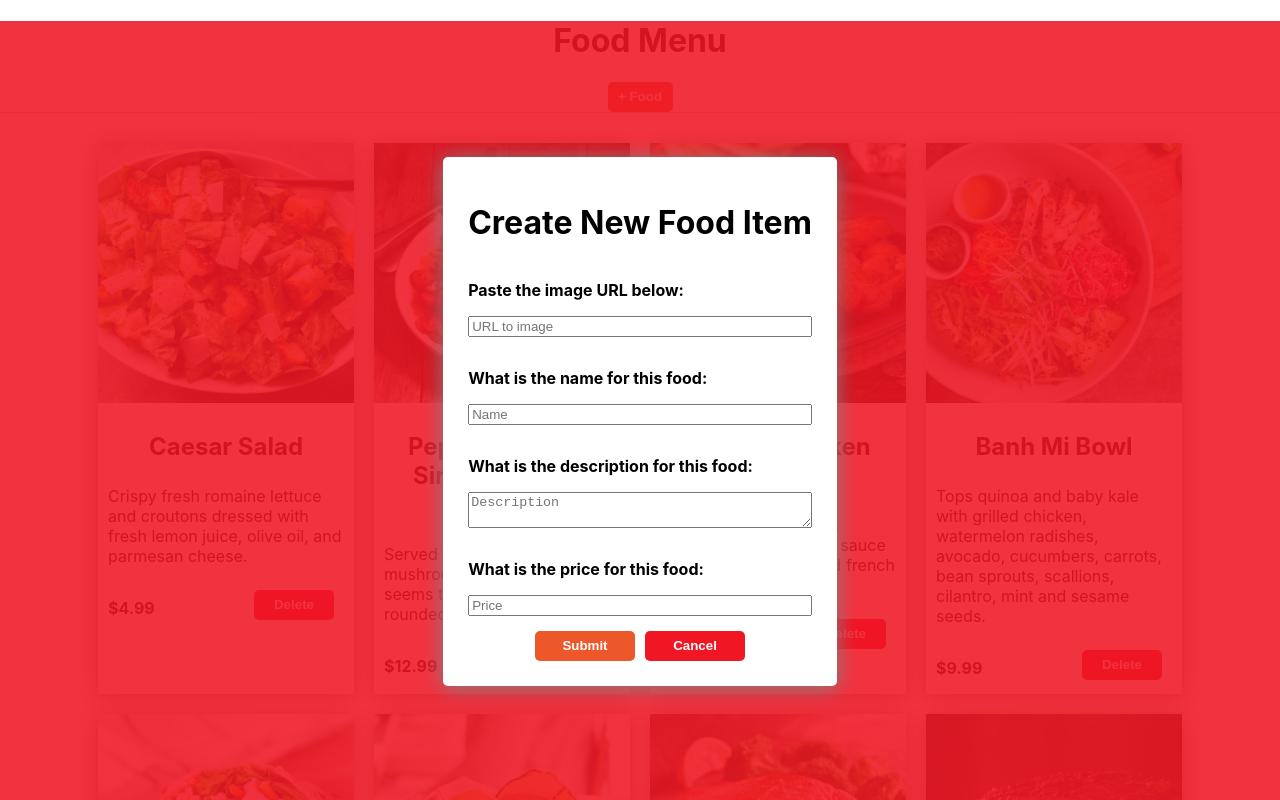
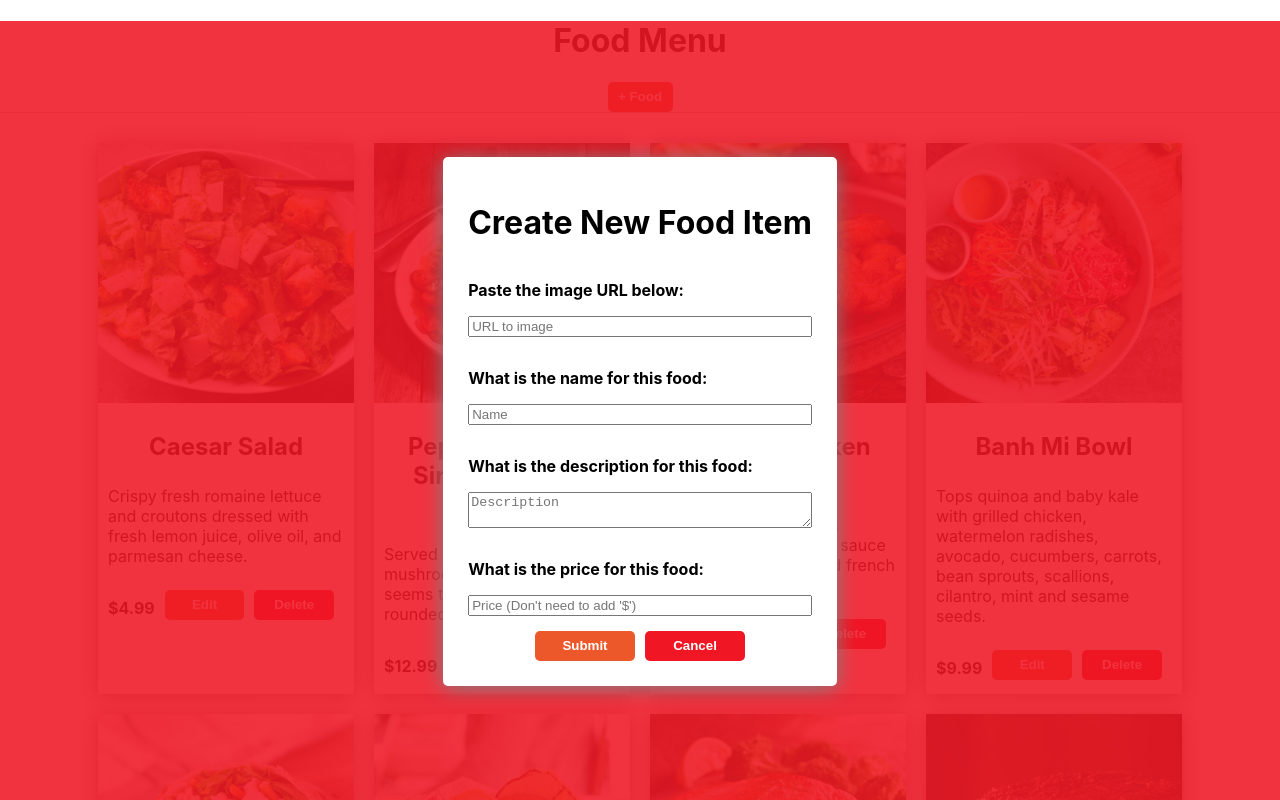
Before and after one commit to tknyim/Menu-Management, a React (Create React App) app: page / in a window 1280 px wide. Both pictures are taken after a click on the button "+ Food". Shown: the top 800 px of the page. Built offline with nearby package versions, Linux system fonts and the light colour scheme.

Commit message:
able to delete items

```diff
--- a/src/App.css
+++ b/src/App.css
@@ -43,6 +43,27 @@
   justify-content: space-between;
 }
 
+.card-edit {
+  margin-top: 8px;
+  margin-right: 10px;
+  background-color: rgba(237,88,42,255);
+  color: white;
+  font-weight: bold;
+  border: none;
+  width: 80px;
+  height: 30px;
+  border-radius: 5px;
+  cursor: pointer;
+  transition-duration: 0.4s;
+}
+
+.card-edit:hover {
+  background-color: white;
+  border: 2px solid rgba(237,88,42,255);
+  color: rgba(237,88,42,255);
+}
+
+
 .card-delete {
   margin-top: 8px;
   margin-right: 20px;
@@ -56,6 +77,14 @@
   cursor: pointer;
   transition-duration: 0.4s;
 }
+
+
+.card-delete:hover {
+  background-color: white;
+  border: 2px solid #f01624;
+  color: #f01624;
+}
+
 
 /* Food Header */
 .menu {
--- a/src/App.js
+++ b/src/App.js
@@ -9,14 +9,13 @@ const App = () => {
   const [data, setData] = useState(productData);
   const [openFood, setOpenFood] = useState(false);
 
+
   const [foodImg, setFoodImg] = useState("");
   const [foodName, setFoodName] = useState("");
   const [foodDesc, setFoodDesc] = useState("");
   const [foodPrice, setFoodPrice] = useState();
 
   const foodId = Math.round(Math.random() * (100 - 10 + 1) + 10);
-
-  console.log(foodId);
 
   const handleAddImg = (e) => {
     setFoodImg(e.target.value);
@@ -38,13 +37,21 @@ const App = () => {
       alt: foodName + "-prod",
       name: foodName,
       desc: foodDesc,
-      price: foodPrice
+      price: "$" + foodPrice
     }]);
     setOpenFood(false);
-  }
-  console.log(handleAddClick);
-  console.log(data);
+  };
 
+  const handleDeleteFood = (id) => {
+    if (window.confirm("Are you sure you want to delete this item?") == true){
+    const newData = data.filter((item) => item.id !== id)
+    setData(newData);
+    } else {
+      return (
+        false
+      )
+    }
+  };
 
   return (
     <div>
@@ -67,6 +74,7 @@ const App = () => {
       <div>
         <Menu
           data={data}
+          deleteFood={handleDeleteFood}
         />
       </div>
     </div>
--- a/src/Components/AddModal.js
+++ b/src/Components/AddModal.js
@@ -1,5 +1,4 @@
-import React, {useState} from "react";
-import { productData } from "./Data";
+import React from "react";
 
 const AddModal = ({closeFoodMod, handleAddImg, handleAddName, handleAddDesc, handleAddPrice, handleAddClick}) => {
 
@@ -39,9 +38,9 @@ const AddModal = ({closeFoodMod, handleAddImg, handleAddName, handleAddDesc, han
                 <p className="food-modp">What is the price for this food:</p>
                 <input
                     className="food-modinput"
-                    type="text"
+                    type="number"
                     name="query"
-                    placeholder="Price"
+                    placeholder="Price (Don't need to add '$')"
                     onChange={handleAddPrice}
                 />
                 <div className="food-btncon">
--- a/src/Components/Card.js
+++ b/src/Components/Card.js
@@ -1,6 +1,6 @@
 import React from "react";
 
-const Card = ({ product }) => {
+const Card = ({product, deleteFood}) => {
     return (
         <div className="card-body" key={product.id}>
             <img className="card-img" src={product.img} alt={product.alt} />
@@ -8,7 +8,8 @@ const Card = ({ product }) => {
             <p className="card-description">{product.desc}</p>
             <div className="card-bottom">
                 <p className="card-price">{product.price}</p>
-                <button className="card-delete">Delete</button>
+                <button className="card-edit">Edit</button>
+                <button className="card-delete" onClick={()=>deleteFood(product.id)}>Delete</button>
             </div>
 
         </div>
--- a/src/Components/Menu.js
+++ b/src/Components/Menu.js
@@ -1,7 +1,7 @@
 import React from "react";
 import Card from "./Card";
 
-const Menu = ({data}) => {
+const Menu = ({data, deleteFood}) => {
 
     return (
         <div className="card">
@@ -10,6 +10,7 @@ const Menu = ({data}) => {
                     <Card
                         key={product.id}
                         product={product}
+                        deleteFood={deleteFood}
                     />
                 )
             })}
```
Also changed, not shown: src/Components/Confirmation.js (added, +15 -0 lines).
